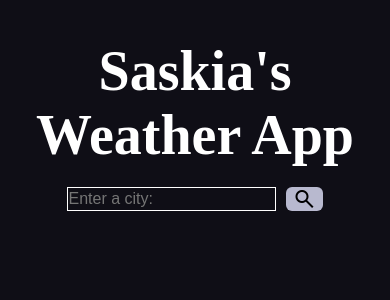
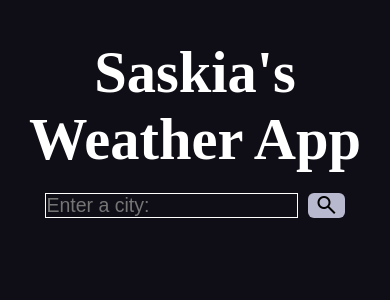
Before and after one commit to saskiabt/react-weather-app2, a React (Create React App) app: page / in a window 390 px wide. Shown: the top 300 px of the page. Built offline with nearby package versions, Linux system fonts and the light colour scheme; a web font is replaced by a local one.

Commit message:
turned on watch sass

```diff
--- a/src/styles.css
+++ b/src/styles.css
@@ -161,23 +161,22 @@ input {
   justify-content: flex-end;
 }
 
-@media screen and (max-width: 400px) {
+@media screen and (max-width: 450px) {
   .card {
     display: flex;
     flex-direction: column;
     width: 100vw;
     height: 100vh;
     border-radius: 2px;
-    padding-top: 50px;
   }
   input {
     padding: 0;
-    font-size: medium;
+    font-size: 5vmin;
   }
   .title {
     padding-left: 5vmin;
     padding-right: 5vmin;
-    font-size: 3.5em;
+    font-size: 15vmin;
   }
   .content {
     gap: 5vmin;
```
Also changed, not shown: 1 other file (tests, documents, lock files or other folders).
